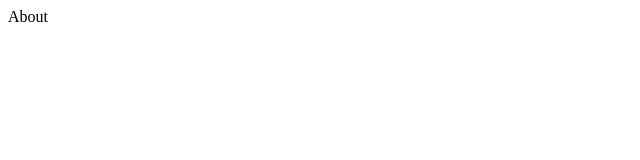
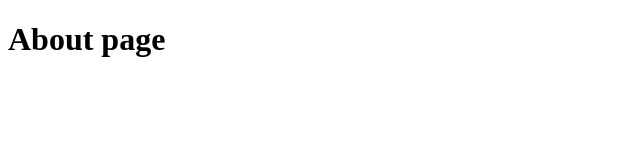
Before and after one commit to tratchapong/cc18-gitwf-a, a plain HTML site: page about.html in a window 1280 px wide. Shown: the whole page, without its empty margins (0-640 px from the left). Drawn offline with Linux system fonts and the light colour scheme.

Commit message:
edit about page

```diff
--- a/about.html
+++ b/about.html
@@ -6,6 +6,7 @@
 	<title>About</title>
 </head>
 <body>
-	About
+	<h1>About page</h1>
+
 </body>
 </html>
```
